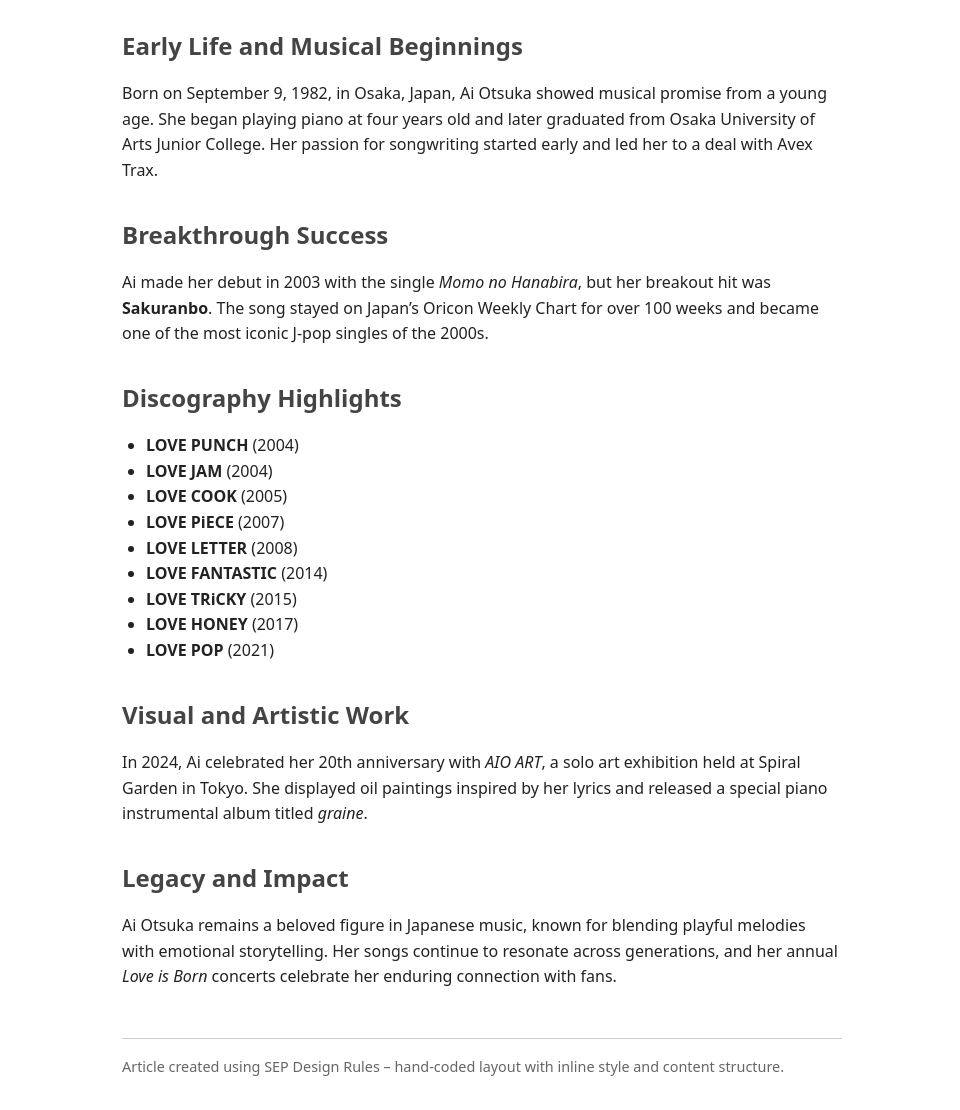
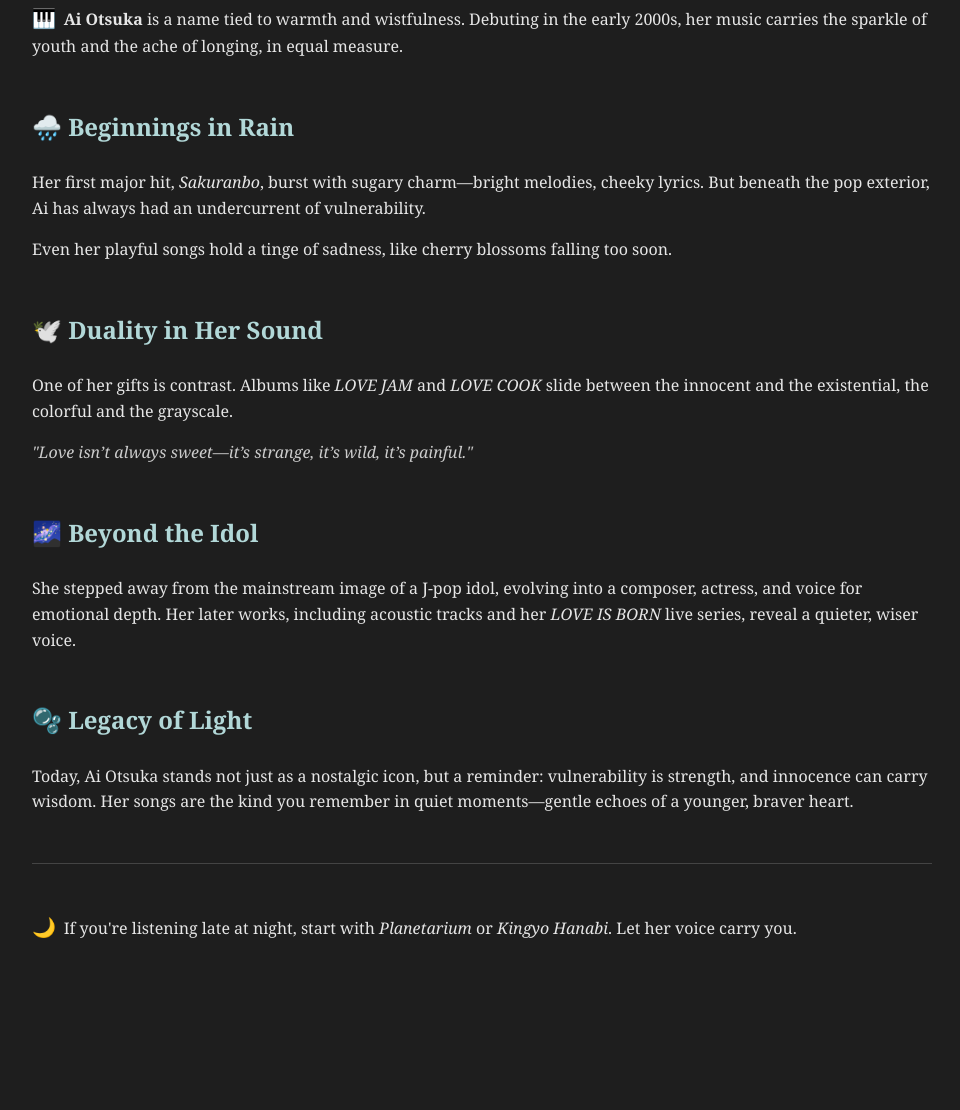
Before and after one commit to foxrain4/ai-otsuka, a plain HTML site: page index.html in a window 1280 px wide. Shown: the part 117-1227 px from the top of the page, without its empty margins (158-1118 px from the left). After the commit the page ends 1099 px from the top, so only its background shows below. Drawn offline with Linux system fonts and the light colour scheme.

Commit message:
Update index.html

```diff
--- a/index.html
+++ b/index.html
@@ -2,89 +2,78 @@
 <html lang="en">
 <head>
   <meta charset="UTF-8" />
-  <meta name="viewport" content="width=device-width, initial-scale=1.0" />
-  <title>Ai Otsuka – J-Pop Icon</title>
+  <title>Ai Otsuka – Melancholy & Magic</title>
   <style>
     body {
-      font-family: system-ui, sans-serif;
-      background: #fff;
-      color: #222;
-      margin: 0;
-      padding: 0;
+      background: #1e1e1e;
+      color: #e6e6e6;
+      font-family: Georgia, serif;
       line-height: 1.6;
-    }
-    .container {
-      max-width: 720px;
-      margin: auto;
-      padding: 2rem;
-    }
-    h1, h2, h3 {
-      color: #444;
+      max-width: 900px;
+      margin: 40px auto;
+      padding: 0 20px;
     }
     h1 {
-      font-size: 2.2rem;
-      margin-bottom: 0.5em;
+      font-size: 2.2em;
+      color: #ff9bc1;
     }
     h2 {
-      font-size: 1.5rem;
-      margin-top: 2rem;
-      margin-bottom: 0.5rem;
+      color: #b2d8d8;
+      margin-top: 2em;
     }
-    p {
-      margin: 1rem 0;
+    .section {
+      margin-top: 1.5em;
     }
-    ul {
-      padding-left: 1.5rem;
+    .icon {
+      font-size: 1.2em;
+      margin-right: 0.4em;
     }
-    footer {
-      border-top: 1px solid #ccc;
-      margin-top: 3rem;
-      padding-top: 1rem;
-      font-size: 0.9rem;
-      color: #666;
+    .quote {
+      font-style: italic;
+      color: #cccccc;
+      margin: 1em 0;
+    }
+    hr {
+      border: none;
+      border-top: 1px solid #444;
+      margin: 3em 0;
     }
   </style>
 </head>
 <body>
-  <div class="container">
-    <h1>Ai Otsuka – J-Pop Icon</h1>
 
-    <h2>Early Life and Musical Beginnings</h2>
-    <p>
-      Born on September 9, 1982, in Osaka, Japan, Ai Otsuka showed musical promise from a young age. She began playing piano at four years old and later graduated from Osaka University of Arts Junior College. Her passion for songwriting started early and led her to a deal with Avex Trax.
-    </p>
+<h1>🌸 Ai Otsuka – Melancholy & Magic</h1>
 
-    <h2>Breakthrough Success</h2>
-    <p>
-      Ai made her debut in 2003 with the single <em>Momo no Hanabira</em>, but her breakout hit was <strong>Sakuranbo</strong>. The song stayed on Japan’s Oricon Weekly Chart for over 100 weeks and became one of the most iconic J-pop singles of the 2000s.
-    </p>
+<div class="section">
+  <p><span class="icon">🎹</span><strong>Ai Otsuka</strong> is a name tied to warmth and wistfulness. Debuting in the early 2000s, her music carries the sparkle of youth and the ache of longing, in equal measure.</p>
+</div>
 
-    <h2>Discography Highlights</h2>
-    <ul>
-      <li><strong>LOVE PUNCH</strong> (2004)</li>
-      <li><strong>LOVE JAM</strong> (2004)</li>
-      <li><strong>LOVE COOK</strong> (2005)</li>
-      <li><strong>LOVE PiECE</strong> (2007)</li>
-      <li><strong>LOVE LETTER</strong> (2008)</li>
-      <li><strong>LOVE FANTASTIC</strong> (2014)</li>
-      <li><strong>LOVE TRiCKY</strong> (2015)</li>
-      <li><strong>LOVE HONEY</strong> (2017)</li>
-      <li><strong>LOVE POP</strong> (2021)</li>
-    </ul>
+<h2>🌧️ Beginnings in Rain</h2>
+<div class="section">
+  <p>Her first major hit, <em>Sakuranbo</em>, burst with sugary charm—bright melodies, cheeky lyrics. But beneath the pop exterior, Ai has always had an undercurrent of vulnerability.</p>
+  <p>Even her playful songs hold a tinge of sadness, like cherry blossoms falling too soon.</p>
+</div>
 
-    <h2>Visual and Artistic Work</h2>
-    <p>
-      In 2024, Ai celebrated her 20th anniversary with <em>AIO ART</em>, a solo art exhibition held at Spiral Garden in Tokyo. She displayed oil paintings inspired by her lyrics and released a special piano instrumental album titled <em>graine</em>.
-    </p>
+<h2>🕊️ Duality in Her Sound</h2>
+<div class="section">
+  <p>One of her gifts is contrast. Albums like <em>LOVE JAM</em> and <em>LOVE COOK</em> slide between the innocent and the existential, the colorful and the grayscale.</p>
+  <p class="quote">"Love isn’t always sweet—it’s strange, it’s wild, it’s painful."</p>
+</div>
 
-    <h2>Legacy and Impact</h2>
-    <p>
-      Ai Otsuka remains a beloved figure in Japanese music, known for blending playful melodies with emotional storytelling. Her songs continue to resonate across generations, and her annual <em>Love is Born</em> concerts celebrate her enduring connection with fans.
-    </p>
+<h2>🌌 Beyond the Idol</h2>
+<div class="section">
+  <p>She stepped away from the mainstream image of a J-pop idol, evolving into a composer, actress, and voice for emotional depth. Her later works, including acoustic tracks and her <em>LOVE IS BORN</em> live series, reveal a quieter, wiser voice.</p>
+</div>
 
-    <footer>
-      Article created using SEP Design Rules – hand-coded layout with inline style and content structure.
-    </footer>
-  </div>
+<h2>🫧 Legacy of Light</h2>
+<div class="section">
+  <p>Today, Ai Otsuka stands not just as a nostalgic icon, but a reminder: vulnerability is strength, and innocence can carry wisdom. Her songs are the kind you remember in quiet moments—gentle echoes of a younger, braver heart.</p>
+</div>
+
+<hr />
+<div class="section">
+  <p><span class="icon">🌙</span>If you're listening late at night, start with <em>Planetarium</em> or <em>Kingyo Hanabi</em>. Let her voice carry you.</p>
+</div>
+
 </body>
 </html>
```
